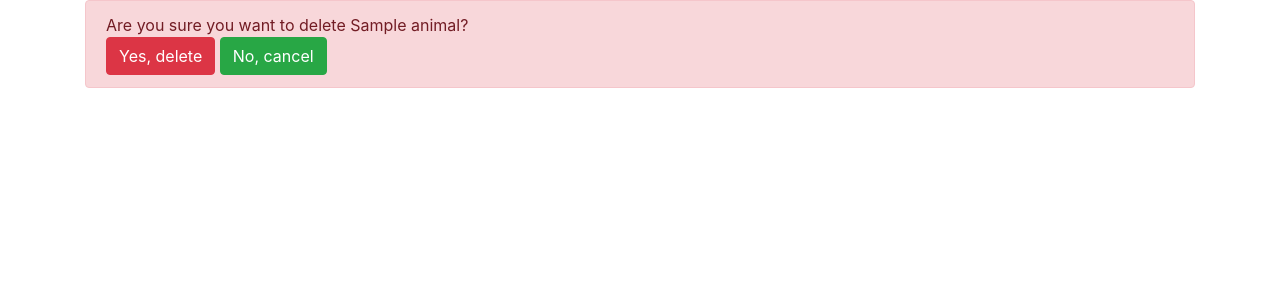
After one commit to kunxin-chor/tgc7-mongo-walkthrough, a Flask app: template animal_shelter/templates/show_delete_animal.template.html in a window 1280 px wide. The commit adds this page. Shown: the top 300 px of the page. Run offline with Flask 2, Linux system fonts and the light colour scheme; the template is opened without the code that fills it: most values are stand-ins (such as "Sample title", 1, 10 or a date in 2020); some libraries are stand-ins or nearby versions.

Commit message:
Added Update and Delete

```diff
--- a/animal_shelter/app.py
+++ b/animal_shelter/app.py
@@ -2,6 +2,7 @@ from flask import Flask, render_template, request, redirect, url_for
 import os
 import pymongo
 from dotenv import load_dotenv
+from bson.objectid import ObjectId
 
 load_dotenv()
 
@@ -82,7 +83,7 @@ def process_create_animal():
         'name': name,
         'breed': breed,
         'age': age,
-        'animal_type': animal_type
+        'type': animal_type
     }
 
     # execute the query
@@ -91,6 +92,57 @@ def process_create_animal():
     return redirect(url_for('show_animals'))
 
 
+@app.route('/animals/update/<animal_id>')
+def show_update_animal(animal_id):
+    animal = db.animals.find_one({
+        '_id': ObjectId(animal_id)
+    })
+
+    return render_template('update_animal.template.html', animal=animal)
+
+
+@app.route('/animals/update/<animal_id>', methods=["POST"])
+def process_update_animal(animal_id):
+
+    # extract out the form fields
+    name = request.form.get('name')
+    breed = request.form.get('breed')
+    age = request.form.get('age')
+    animal_type = request.form.get('type')
+
+    # check if valid
+
+    # modify the record
+    db.animals.update_one({
+        '_id': ObjectId(animal_id)
+    }, {
+        '$set': {
+            'name': name,
+            'breed': breed,
+            'age': age,
+            'type': animal_type
+        }
+    })
+
+    return redirect(url_for('show_animals'))
+
+
+@app.route('/animals/delete/<animal_id>')
+def show_delete_animal(animal_id):
+    animal = db.animals.find_one({
+        '_id': ObjectId(animal_id)
+    })
+    return render_template('show_delete_animal.template.html', animal=animal)
+
+
+@app.route('/animals/delete/<animal_id>', methods=["POST"])
+def process_delete_animal(animal_id):
+    db.animals.remove({
+        '_id': ObjectId(animal_id)
+    })
+
+    return redirect(url_for('show_animals'))
+
 # "magic code" -- boilerplate
 if __name__ == '__main__':
     app.run(host=os.environ.get('IP'),
--- a/animal_shelter/templates/animal_form.template.html
+++ b/animal_shelter/templates/animal_form.template.html
@@ -1,4 +1,3 @@
-
     <div>
         <label>Name</label>
         <input type="text" name="name" class="form-control {% if 'name_too_short' in errors %} is-invalid {%endif%}" value="{{previous_values.name}}">
@@ -14,8 +13,8 @@
          {%if 'age_is_not_a_number' in errors or 'age_is_not_positive' in errors%}
          <div class="invalid-feedback">
             {{ errors.age_is_not_a_number or errors.age_is_not_positive}}
+         </div>
          {%endif%}
-         </div>
     </div>
     <div>
         <label>Breed</label>
--- a/animal_shelter/templates/show_animals.template.html
+++ b/animal_shelter/templates/show_animals.template.html
@@ -5,7 +5,10 @@
 
 <ul>
 {% for each_animal in animals %}
-<li>{{each_animal.name}}</li>
+<li>
+    <a href="{{ url_for('show_update_animal', animal_id=each_animal._id) }}">{{each_animal.name}}</a>
+    <a href="{{ url_for('show_delete_animal', animal_id=each_animal._id) }}" class="btn btn-danger btn-sm">Delete</a>
+</li>
 {% endfor %}
 </ul>
 
--- /dev/null
+++ b/animal_shelter/templates/show_delete_animal.template.html
@@ -0,0 +1,14 @@
+{% extends 'base.template.html' %}
+
+{% block content %}
+<form method="POST">
+    <div class="alert alert-danger">
+    Are you sure you want to delete {{animal.name}}?
+        <div>
+            <input type="submit" value="Yes, delete" class="btn btn-danger"/>
+            <a href="{{ url_for('show_animals') }}" class="btn btn-success">No, cancel</a>
+        </div>
+
+    </div>
+</form>
+{% endblock %}
```
Also changed, not shown: animal_shelter/templates/update_animal.template.html (added, +14 -0 lines), README.md.
